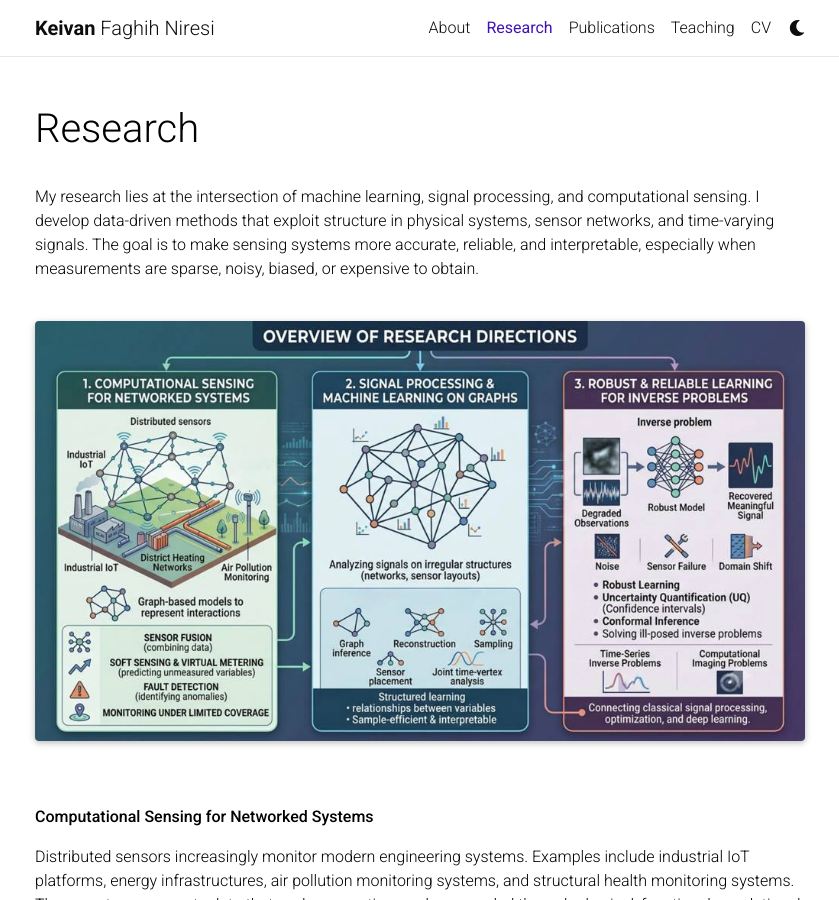
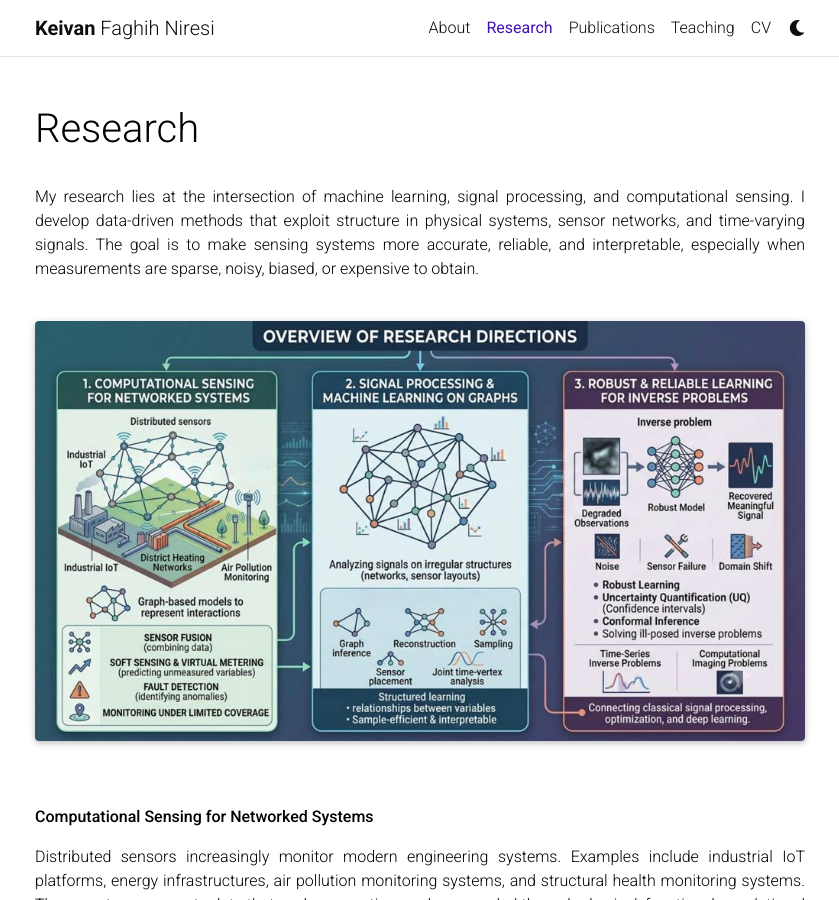
Before and after one commit to Keiv4n/keiv4n.github.io, a Jekyll site: the page built from _pages/research.md, in a window 1280 px wide and 900 px high. Shown: the whole window, without its empty margins (220-1059 px from the left). Built offline with Jekyll 4.4.1, drawn with Linux system fonts in a browser that asks for light colours; comment, search, counter and statistics services are not loaded; a style sheet for code colours, icons or effects is not loaded.

Commit message:
Update research.md

```diff
--- a/_pages/research.md
+++ b/_pages/research.md
@@ -6,9 +6,12 @@ nav: true
 nav_order: 2
 ---
 
+<div style="text-align: justify;" markdown="1">
 
 My research lies at the intersection of machine learning, signal processing, and computational sensing. I develop data-driven methods that exploit structure in physical systems, sensor networks, and time-varying signals. The goal is to make sensing systems more accurate, reliable, and interpretable, especially when measurements are sparse, noisy, biased, or expensive to obtain.
 <br><br>
+
+</div>
 
 <div class="row mt-3 mb-4">
   <div class="col-sm-12">
@@ -17,6 +20,8 @@ My research lies at the intersection of machine learning, signal processing, and
 </div>
 
 <br>
+
+<div style="text-align: justify;" markdown="1">
 
 **Computational Sensing for Networked Systems**
 
@@ -28,7 +33,8 @@ Distributed sensors increasingly monitor modern engineering systems. Examples in
 Many real-world signals are not naturally defined on regular grids. Instead, they live on irregular structures such as networks, graphs, sensor layouts, or physical systems with nontrivial connectivity. Graph signal processing provides tools for analyzing these signals by explicitly modeling the underlying relational structure. In this research direction, I study methods for learning, processing, and interpreting signals on graphs and time-varying networks. This includes graph inference, graph signal reconstruction, graph signal separation, smooth graph signal representation, sampling, sensor placement, and joint time-vertex analysis. These methods help uncover how information propagates across a system and how measurements can be optimally collected or reconstructed. A key aspect of this work is structured learning. Instead of treating data as independent samples, the model exploits relationships between variables, sensors, and physical components. This leads to more sample-efficient and interpretable methods, especially in science and engineering applications where the structure of the problem carries important information.
 <br><br>
 
-
 **Robust and Reliable Learning for Inverse Problems**
 
 Real-world sensing systems often operate under uncertainty. Measurements may be corrupted by noise, sensors may fail, domains may shift, and the available data may be insufficient to fully characterize the system. In these settings, reliable learning requires more than high predictive accuracy; models must be robust, uncertainty-aware, and capable of solving ill-posed inverse problems. In this research direction, I develop methods for robust learning, uncertainty quantification, conformal inference, and inverse problem solving. This includes both time-series inverse problems and computational imaging problems. The broader goal is to recover meaningful signals from incomplete or degraded observations while providing a measure of confidence in the output. This direction connects classical signal processing, optimization, robust statistics, and modern deep learning.
+
+</div>
```
